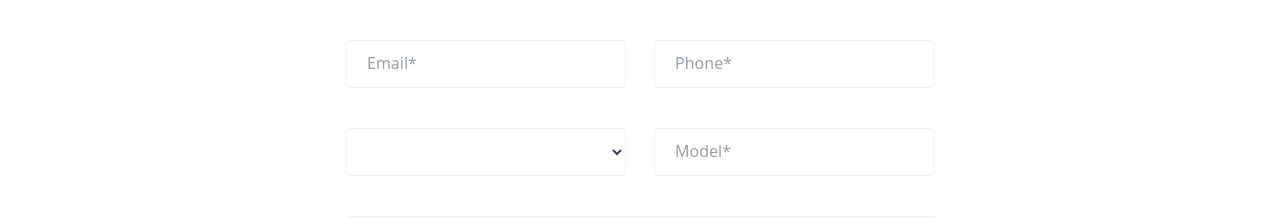
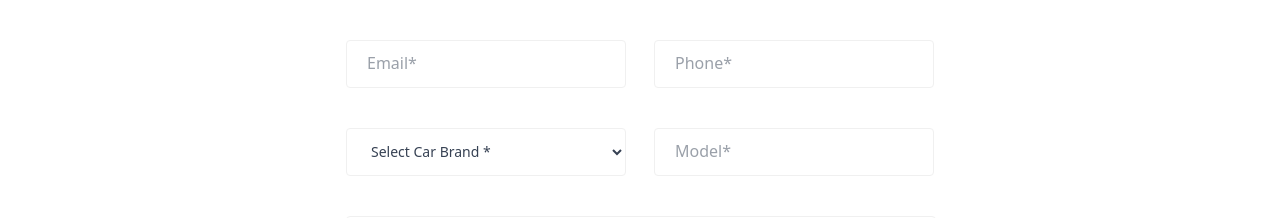
Before and after one commit to Ikterab/Figma-Tailwind-project, a React (Vite) app: page /Renter in a window 1280 px wide. Shown: the part 840-1058 px from the top of the page. Built offline with nearby package versions, Linux system fonts and the light colour scheme; the HTML template or start-up script is replaced by a standard one.

Commit message:
8/20/2025  2nd

```diff
--- a/src/Pages/Renter.jsx
+++ b/src/Pages/Renter.jsx
@@ -138,7 +138,19 @@ function Rentarpage(){
                   onChange={handlechange}
                   className={`border-[1px] h-[48px] w-[280px] border-solid border-[#f0f0f0] px-5 placeholder:text-[16px] rounded-[4px] text-gray-700 ${
                     error.carbrand ? 'border-red-500 ' : 'border-[#f0f0f0]'
-                  }`}></select>
+                  }`}
+                >
+                  <option value='' disabled>
+                    Select Car Brand *
+                  </option>
+                  <option value='Toyota'>Toyota</option>
+                  <option value='Honda'>Honda</option>
+                  <option value='BMW'>BMW</option>
+                  <option value='Tesla'>Tesla</option>
+                  <option value='Ford'>Ford</option>
+                  <option value='Mercedes'>Mercedes</option>
+                  <option value='Hyundai'>Hyundai</option>
+                </select>
 
                 <input
                   placeholder='Model*'
```
